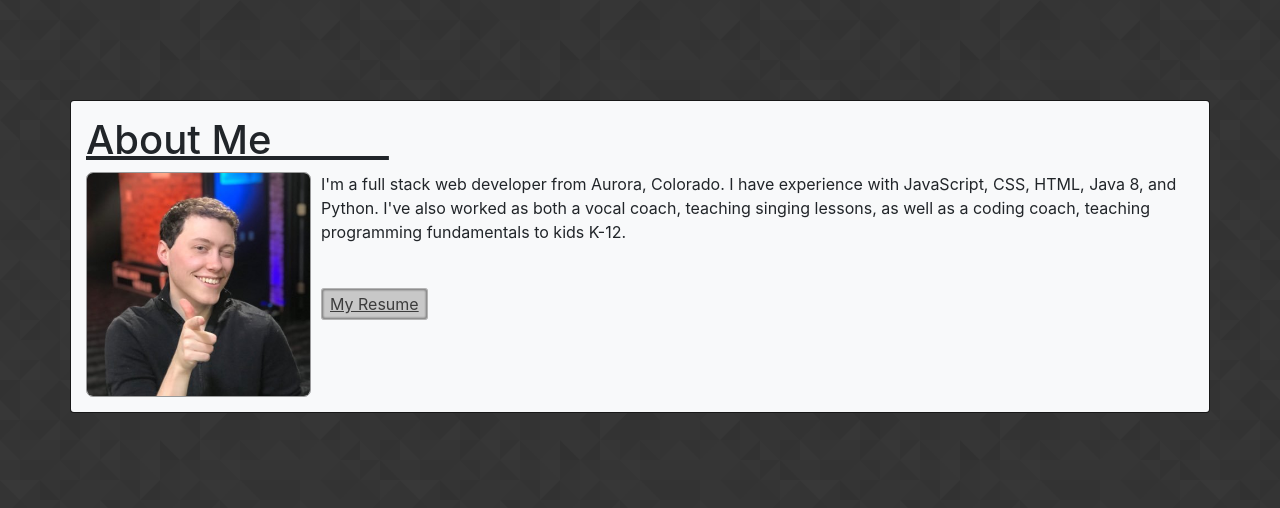
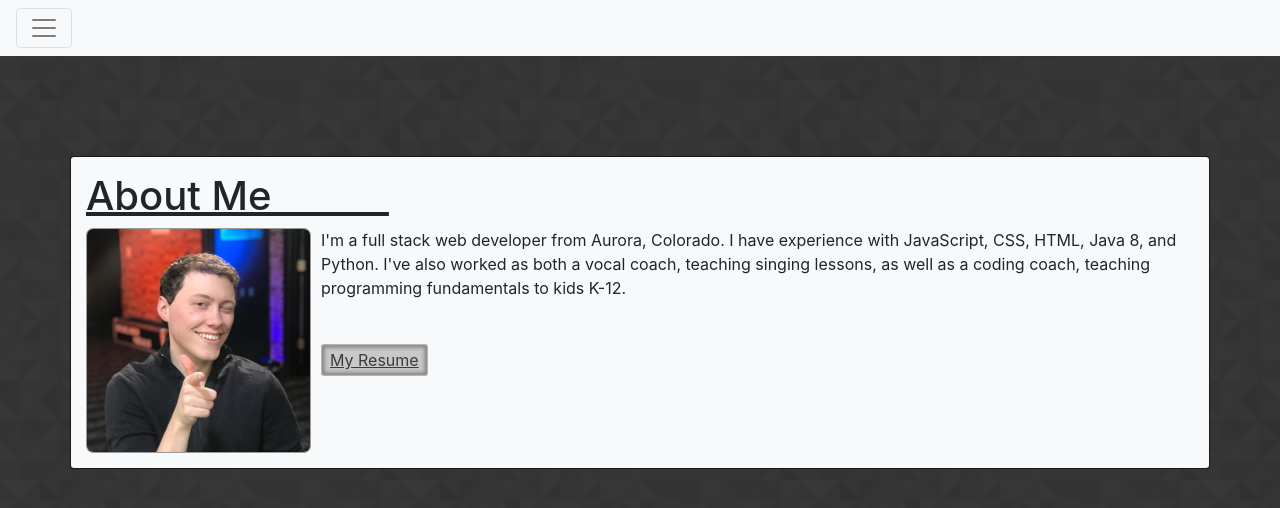
Before and after one commit to gsonnier333/gsonnier333.github.io, a React (Create React App) app: page /contact in a window 1280 px wide. In both pictures the pointer is over the link "My Resume". Shown: the top 508 px of the page. Built offline with nearby package versions, Linux system fonts and the light colour scheme.

Commit message:
burger button for dropdown implemented, considering a different format for the navbar

```diff
--- a/src/App.js
+++ b/src/App.js
@@ -1,10 +1,13 @@
 import "./App.css";
+import Header from "./components/Header";
 import Container from "react-bootstrap/Container";
 import profilePic from "./images/profile-pic.jpg";
 import resumeLink from "./assets/Resume.pdf";
 
 function App() {
 	return (
+		<>
+			<Header />
 			<Container className="customCont">
 				<h1>
 					<u>
@@ -15,11 +18,11 @@ function App() {
 				<div>
 					<img alt="Greg smiling" src={profilePic} />
 					<span id="profileDesc">
-					I'm a full stack web developer from Aurora, Colorado. I have
-					experience with JavaScript, CSS, HTML, Java 8, and Python.
-					I've also worked as both a vocal coach, teaching singing
-					lessons, as well as a coding coach, teaching programming
-					fundamentals to kids K-12.
+						I'm a full stack web developer from Aurora, Colorado. I
+						have experience with JavaScript, CSS, HTML, Java 8, and
+						Python. I've also worked as both a vocal coach, teaching
+						singing lessons, as well as a coding coach, teaching
+						programming fundamentals to kids K-12.
 						<br />
 						<br />
 						<br />
@@ -29,6 +32,7 @@ function App() {
 					</span>
 				</div>
 			</Container>
+		</>
 	);
 }
 
--- /dev/null
+++ b/src/components/Header.js
@@ -0,0 +1,17 @@
+import React, { Component } from "react";
+import { Nav, Navbar } from "react-bootstrap";
+
+export default class Header extends Component {
+	render() {
+		return (
+			<Navbar bg="light" expand="false">
+				<Navbar.Toggle aria-controls="responsive-navbar-nav" />
+				<Navbar.Collapse id="responsive-navbar-nav">
+					<Nav>
+						<Nav.Link href="#">Test</Nav.Link>
+					</Nav>
+				</Navbar.Collapse>
+			</Navbar>
+		);
+	}
+}
--- a/src/index.css
+++ b/src/index.css
@@ -51,9 +51,9 @@ div.customCont {
 
 .customLink:hover {
 	color: rgb(60, 60, 60);
-	box-shadow: -1px -1px 2px rgb(140, 140, 140) inset,
-		1px 1px 2px rgb(140, 140, 140) inset,
-		-1px 1px 2px rgb(140, 140, 140) inset,
-		1px -1px 2px rgb(140, 140, 140) inset;
+	box-shadow: -1px -1px 5px rgb(140, 140, 140) inset,
+		1px 1px 5px rgb(140, 140, 140) inset,
+		-1px 1px 5px rgb(140, 140, 140) inset,
+		1px -1px 5px rgb(140, 140, 140) inset;
 	background-color: rgb(200, 200, 200);
 }
```
Lines whose indentation alone changed are shown as unchanged.
